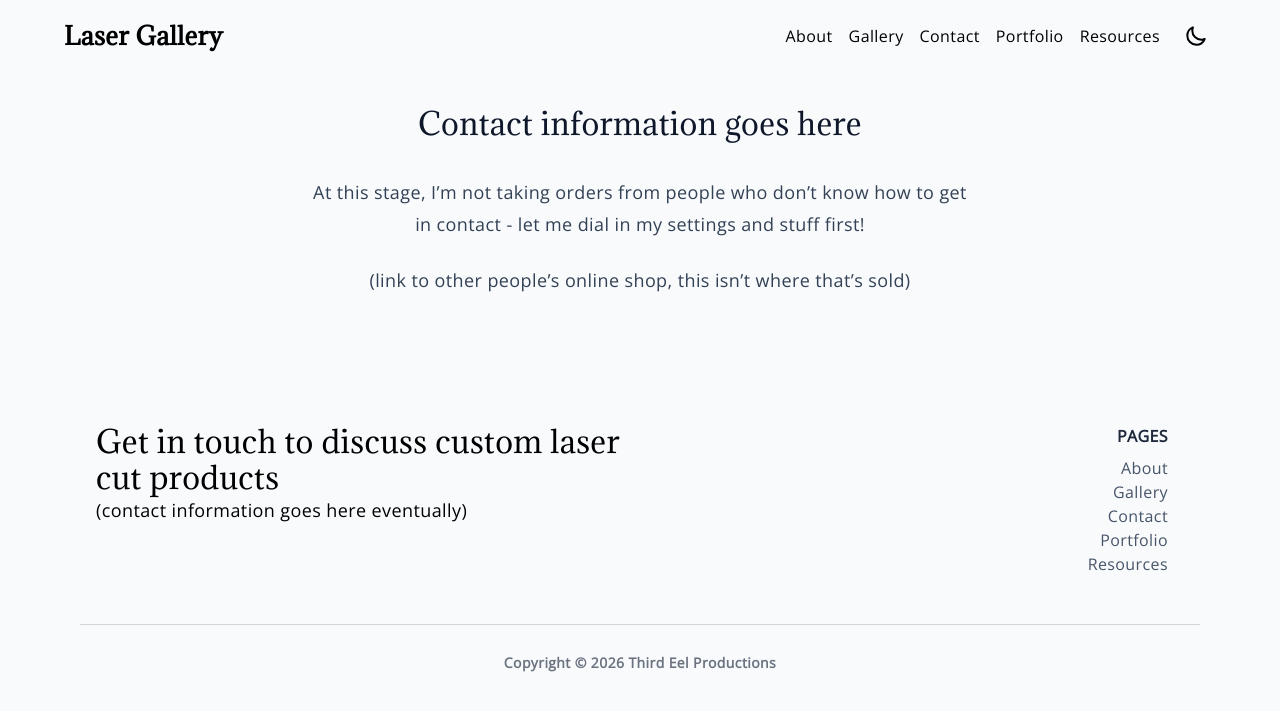
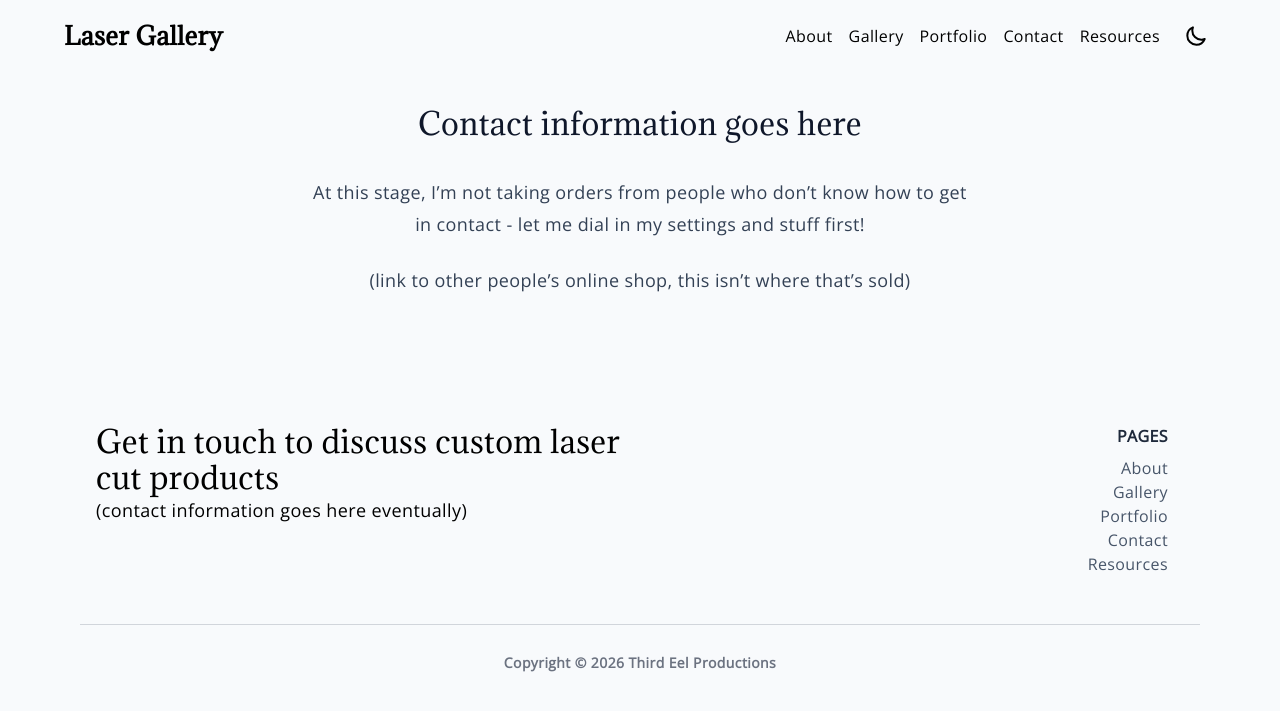
Before and after one commit to paper-engineer/laser-gallery, a Jekyll site: the page built from docs/_pages/contact.md, in a window 1280 px wide. Shown: the top 711 px of the page. Built offline with Jekyll 4.4.1, drawn with Linux system fonts in a browser that asks for light colours; part of the change alters nothing that is shown.

```diff
--- a/docs/_data/navigation.yml
+++ b/docs/_data/navigation.yml
@@ -2,9 +2,9 @@
   link: /about/
 - name: Gallery
   link: /gallery/
+- name: Portfolio
+  link: /tags/
 - name: Contact
   link: /contact/
-- name: Portfolio
-  link: /tags/
 - name: Resources
   link: /resources/
```
